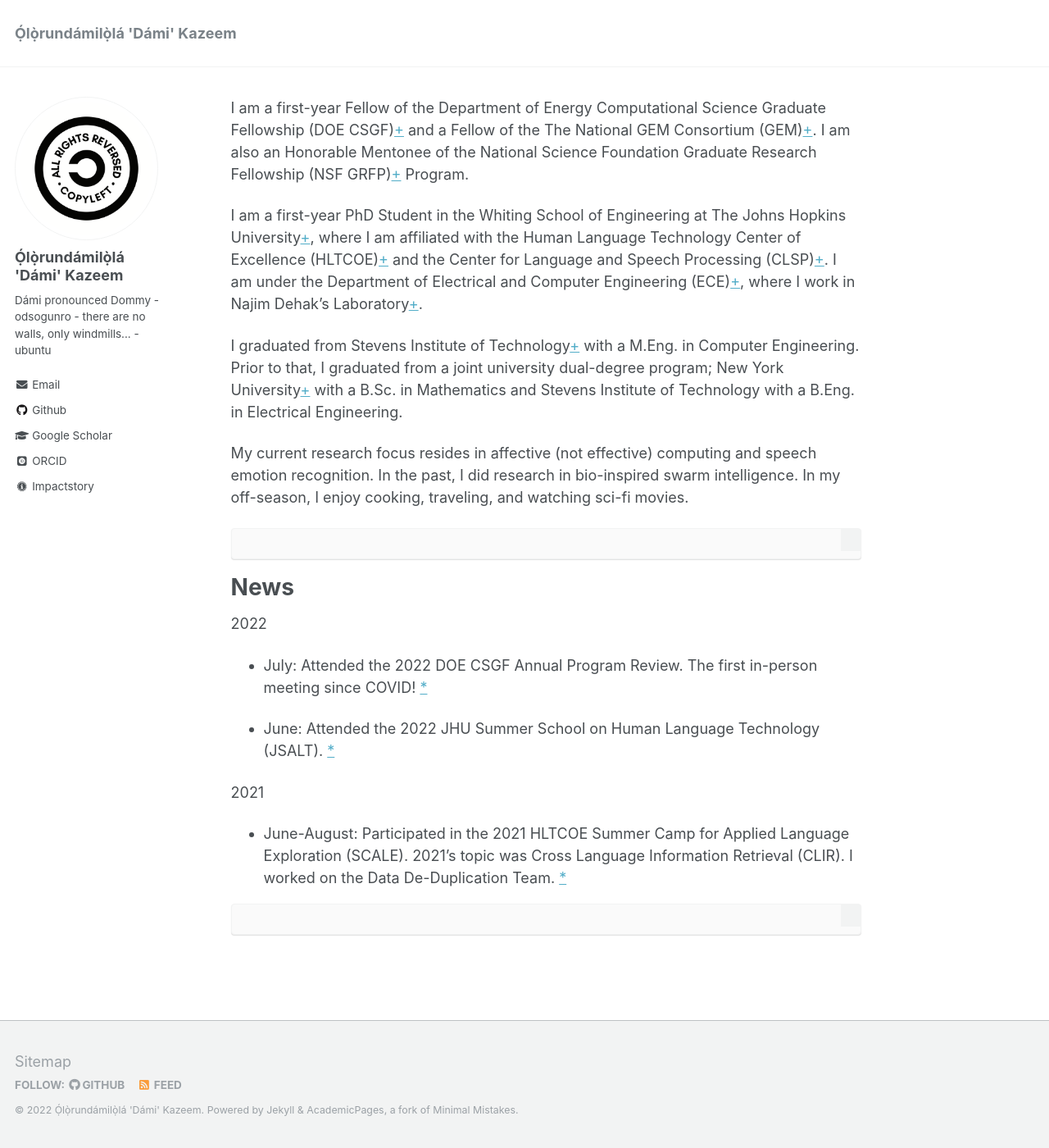
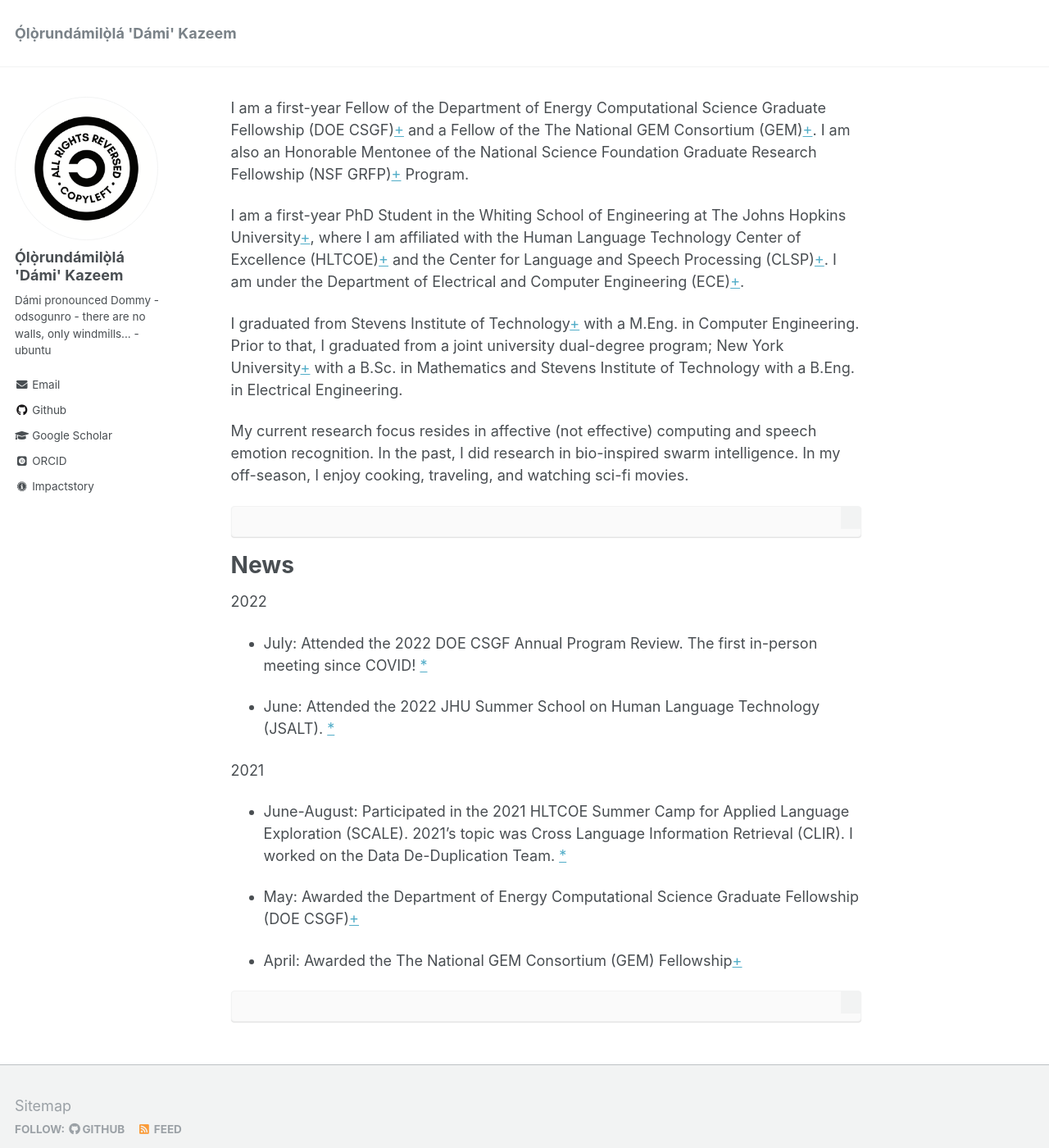
Before and after one commit to odsogunro/odsogunro.github.io, a Jekyll site: the page built from _pages/about.md, in a window 1280 px wide and 1400 px high. Shown: the whole window at 82% size. Built offline with Jekyll 4.4.1, drawn with Linux system fonts in a browser that asks for light colours; some web fonts are replaced.

Commit message:
updated site as of 20220727

````diff
--- a/_pages/about.md
+++ b/_pages/about.md
@@ -21,7 +21,8 @@
 
 I am a first-year Fellow of the Department of Energy Computational Science Graduate Fellowship (DOE CSGF)[+](https://www.krellinst.org/csgf) and a Fellow of the The National GEM Consortium (GEM)[+](https://www.gemfellowship.org). I am also an Honorable Mentonee of the National Science Foundation Graduate Research Fellowship (NSF GRFP)[+](https://nsfgrfp.org) Program.
 
-I am a first-year PhD Student in the Whiting School of Engineering at The Johns Hopkins University[+](https://engineering.jhu.edu), where I am affiliated with the Human Language Technology Center of Excellence (HLTCOE)[+](https://hltcoe.jhu.edu) and the Center for Language and Speech Processing (CLSP)[+](https://www.clsp.jhu.edu). I am under the Department of Electrical and Computer Engineering (ECE)[+](https://engineering.jhu.edu/ece/), where I work in Najim Dehak's Laboratory[+](https://engineering.jhu.edu/najim/index.html).
+I am a first-year PhD Student in the Whiting School of Engineering at The Johns Hopkins University[+](https://engineering.jhu.edu), where I am affiliated with the Human Language Technology Center of Excellence (HLTCOE)[+](https://hltcoe.jhu.edu) and the Center for Language and Speech Processing (CLSP)[+](https://www.clsp.jhu.edu). I am under the Department of Electrical and Computer Engineering (ECE)[+](https://engineering.jhu.edu/ece/).
+<!-- , where I work in Najim Dehak's Laboratory[+](https://engineering.jhu.edu/najim/index.html). -->
 
 I graduated from Stevens Institute of Technology[+](https://www.stevens.edu) with a M.Eng. in Computer Engineering. Prior to that, I graduated from a joint university dual-degree program; New York University[+](https://www.nyu.edu) with a B.Sc. in Mathematics and Stevens Institute of Technology with a B.Eng. in Electrical Engineering.
 
@@ -52,11 +53,11 @@
 
 - June-August: Participated in the 2021 HLTCOE Summer Camp for Applied Language Exploration (SCALE). 2021's topic was Cross Language Information Retrieval (CLIR). I worked on the Data De-Duplication Team. [*](https://hltcoe.jhu.edu/research/scale/scale-2021/)
 
-<!--
-- May: ...
 
-- April: ...
- -->
+- May: Awarded the Department of Energy Computational Science Graduate Fellowship (DOE CSGF)[+](https://www.krellinst.org/csgf)
+
+- April: Awarded the The National GEM Consortium (GEM) Fellowship[+](https://www.gemfellowship.org)
+
 
 
 ```
````
